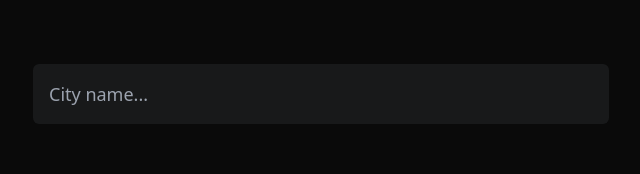
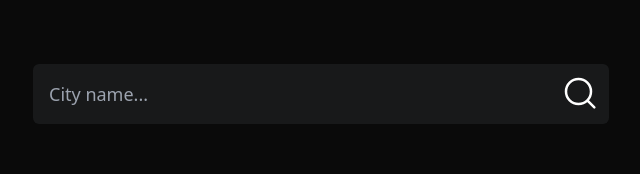
Before and after one commit to pulpetto/WeatherApp, an Angular app: page / in a window 1280 px wide. Shown: the top 174 px of the page, without its empty margins (319-959 px from the left). Built offline with nearby package versions, Linux system fonts and the light colour scheme.

Commit message:
adding search btn

```diff
--- a/src/app/components/search-bar/search-bar.component.html
+++ b/src/app/components/search-bar/search-bar.component.html
@@ -1,5 +1,15 @@
-<input
-    type="text"
-    class="w-full bg-gray-400 rounded-md bg-clip-padding backdrop-filter backdrop-blur-md bg-opacity-10 p-4 text-lg"
-    placeholder="City name..."
-/>
+<div class="flex items-center w-full relative">
+    <input
+        id="citySearch"
+        type="text"
+        class="w-full bg-gray-400 rounded-md bg-clip-padding backdrop-filter backdrop-blur-md bg-opacity-10 p-4 text-lg"
+        placeholder="City name..."
+    />
+    <button class="absolute w-10 h-10 right-2">
+        <img
+            src="/assets/svg/search.svg"
+            class="w-full h-full"
+            alt="search icon"
+        />
+    </button>
+</div>
```
Also changed, not shown: src/assets/svg/search.svg (added).
